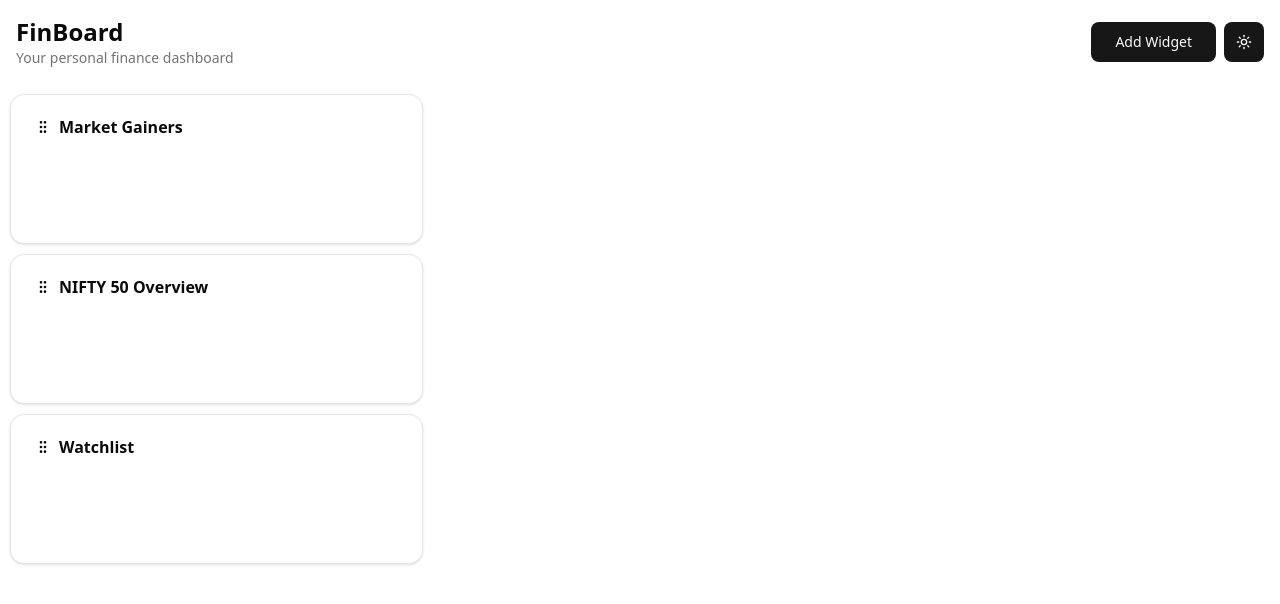
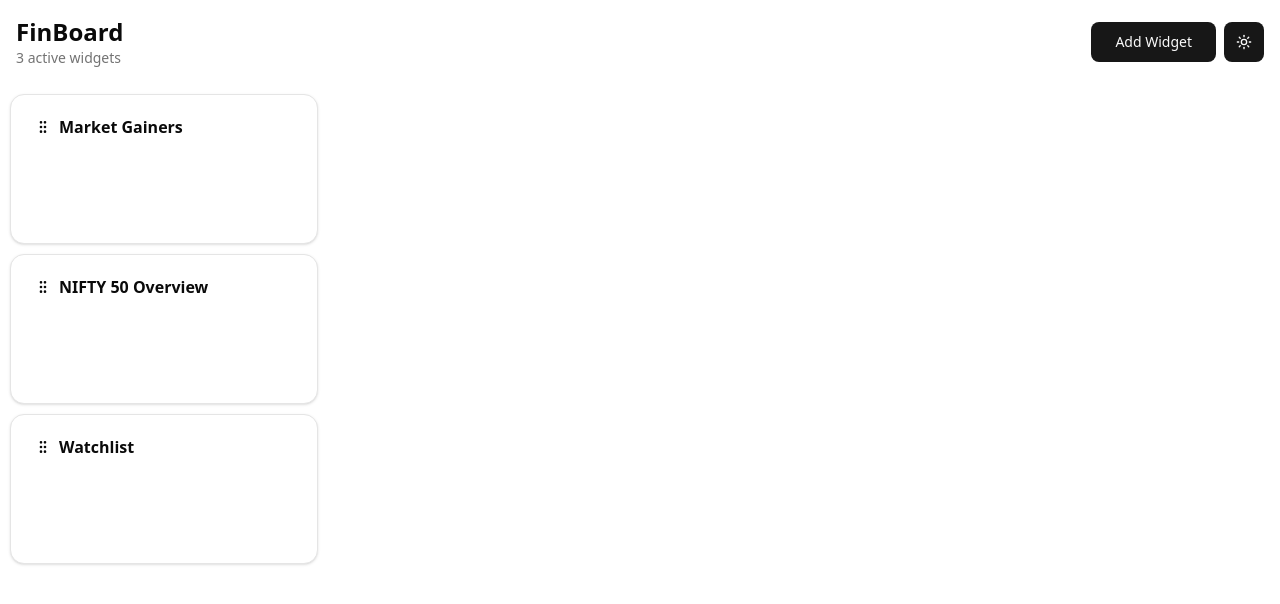
Before and after one commit to yashasvisxena/finboard, a Next.js app: page / in a window 1280 px wide. Shown: the top 604 px of the page. Built offline with nearby package versions, Linux system fonts and the light colour scheme.

Commit message:
fix : Grid Layout and navbar fixes

```diff
--- a/src/components/common/navbar.tsx
+++ b/src/components/common/navbar.tsx
@@ -1,13 +1,20 @@
+'use client';
+
+import { useWidgetStore } from '@/store/widgetStore';
+
 import { AddWidgetDialog } from '../add-widget-dialog/AddWidgetDialog';
 import { ThemeToggle } from './ThemeToggle';
 
 const Navbar = () => {
+  const { widgets } = useWidgetStore();
   return (
     <div className='flex justify-between items-center p-4'>
       <div className='flex flex-col'>
         <h1 className='text-2xl font-bold'>FinBoard</h1>
         <p className='text-sm text-muted-foreground'>
-          Your personal finance dashboard
+          {widgets.length > 0
+            ? `${widgets.length} active widgets`
+            : `Connect to APIs and build your custom dashboard`}
         </p>
       </div>
       <div className='flex gap-2 items-center justify-end'>
--- a/src/components/dashboard/DashboardGrid.tsx
+++ b/src/components/dashboard/DashboardGrid.tsx
@@ -1,12 +1,10 @@
 'use client';
 
 import { useWidgetStore } from '@/store/widgetStore';
-import { ArrowBigDown } from 'lucide-react';
-import { useCallback, useEffect, useMemo, useRef, useState } from 'react';
-import GridLayout, { Layout, ResponsiveGridLayout } from 'react-grid-layout';
+import { useEffect, useRef, useState } from 'react';
+import { ResponsiveGridLayout } from 'react-grid-layout';
 import 'react-grid-layout/css/styles.css';
 import 'react-resizable/css/styles.css';
-
 import WidgetCard from './WidgetCard';
 
 export default function DashboardGrid() {
@@ -32,8 +30,7 @@ export default function DashboardGrid() {
   return (
     <div ref={containerRef} className='w-full'>
       <ResponsiveGridLayout
-        className='layout'
-        cols={{ lg: 3, md: 2, sm: 2, xs: 2, xxs: 1 }}
+        cols={{ lg: 4, md: 4, sm: 2, xs: 2, xxs: 1 }}
         width={width}
         dragConfig={{
           handle: '.drag-handle',
@@ -43,11 +40,19 @@ export default function DashboardGrid() {
         }}
         onLayoutChange={updateLayouts}
       >
-        {widgets.map((widget) => (
-          <div key={widget.id}>
-            <WidgetCard widget={widget} />
+        {widgets.length === 0 ? (
+          <div className='flex items-center justify-center h-full'>
+            <p className='text-muted-foreground'>
+              No widgets added yet. Add some widgets to get started.
+            </p>
           </div>
-        ))}
+        ) : (
+          widgets.map((widget) => (
+            <div key={widget.id}>
+              <WidgetCard widget={widget} />
+            </div>
+          ))
+        )}
       </ResponsiveGridLayout>
     </div>
   );
```
